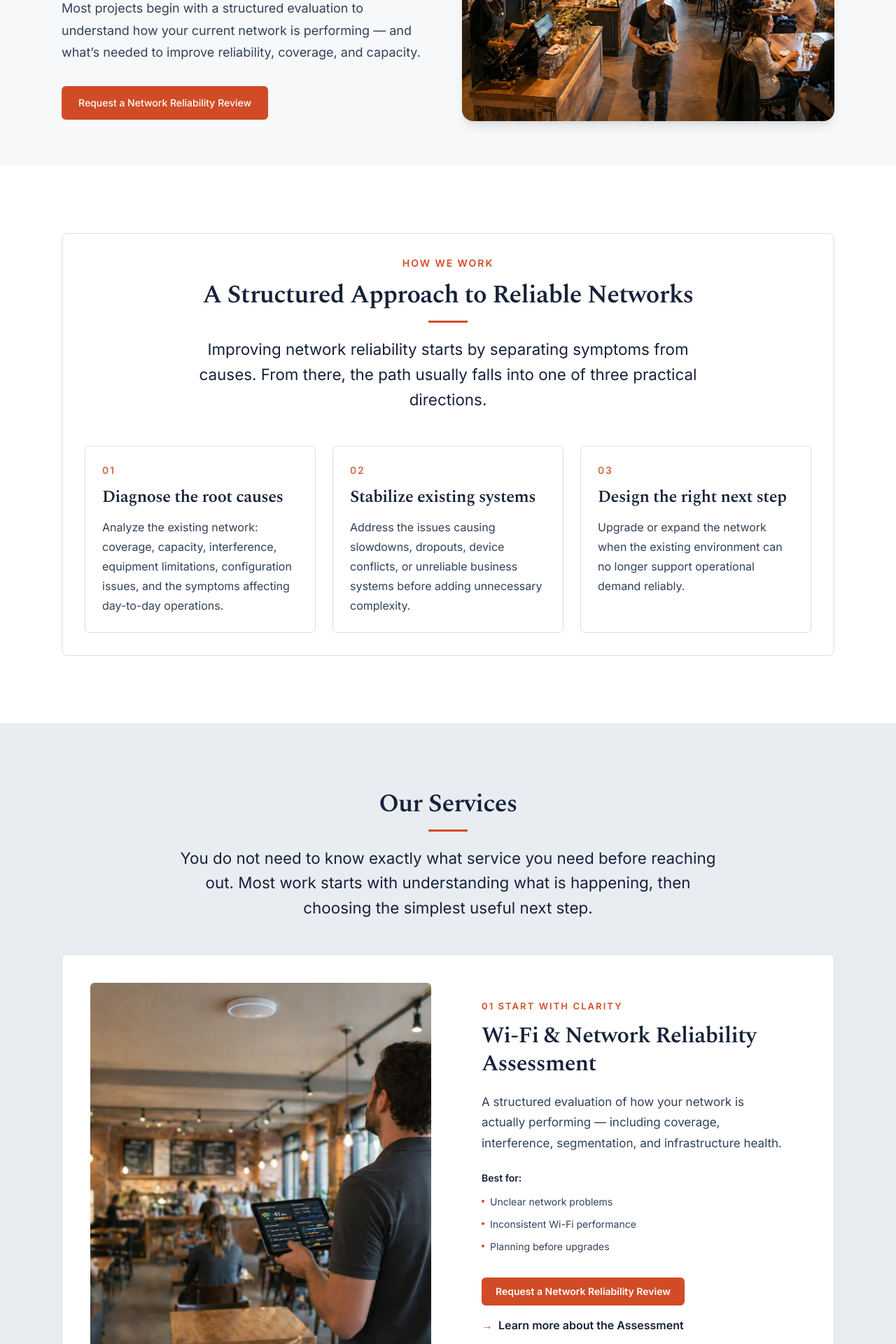
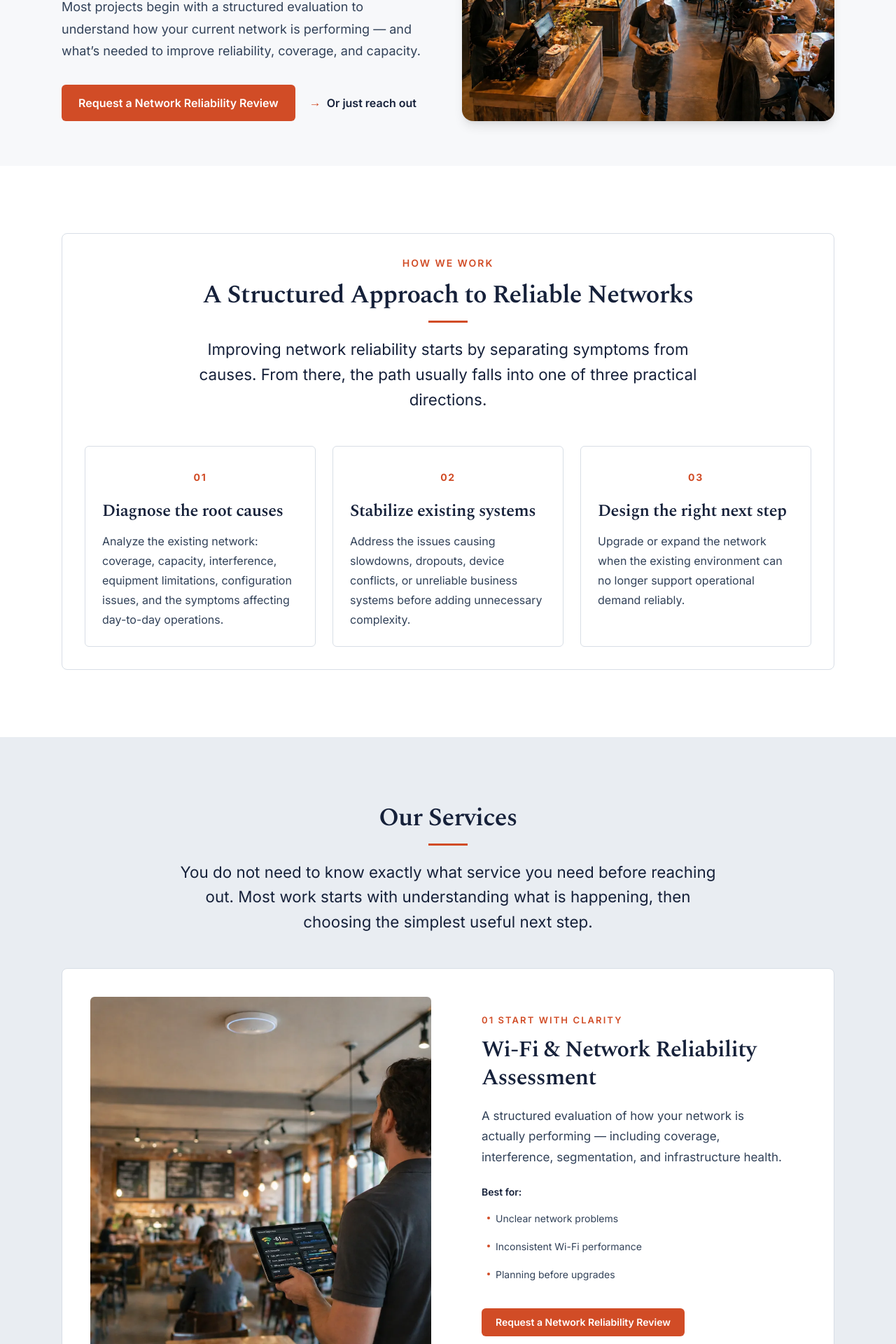
Before and after one commit to getpluggedinsf/website, a Next.js app: page /services in a window 1280 px wide. Shown: the part 420-2340 px from the top of the page at 70% size. Built offline with nearby package versions, Linux system fonts and the light colour scheme.

Commit message:
Refine service and restaurant page UX interactions; add /bcard redirect to homepage

```diff
--- a/next.config.ts
+++ b/next.config.ts
@@ -19,6 +19,17 @@ const nextConfig: NextConfig = {
       },
     ];
   },
+
+  async redirects() {
+    return [
+      {
+        source: "/bcard",
+        destination:
+          "/?utm_source=bcard&utm_medium=qr&utm_campaign=offline",
+        permanent: false, // 307 redirect (recommended)
+      },
+    ];
+  },
 };
 
 export default nextConfig;
--- a/src/components/home/HowWeHelp.tsx
+++ b/src/components/home/HowWeHelp.tsx
@@ -48,7 +48,7 @@ export default function HowWeHelp() {
             className="group/card block h-full no-underline"
           >
             <Surface
-              className="h-full overflow-hidden bg-white transition duration-200 group-hover/card:-translate-y-0.5 group-hover/card:border-[var(--pip-orange)] group-hover/card:ring-1 group-hover/card:ring-[var(--pip-orange)] group-hover/card:shadow-sm"
+              className="h-full overflow-hidden bg-white transition duration-200 group-hover/card:-translate-y-0.5 group-hover/card:border-[var(--pip-orange)]/60 group-hover/card:shadow-sm"
               padding="md"
               radius="md"
               border
--- a/src/components/services/ChoosingNextStep.tsx
+++ b/src/components/services/ChoosingNextStep.tsx
@@ -37,36 +37,31 @@ export function ChoosingNextStep() {
             solution based on what we find.
           </p>
 
-          <div className="mx-auto mt-7 max-w-[680px] rounded-lg border border-[var(--pip-border)] bg-[var(--pip-surface)]/70 px-5 py-5 text-left sm:px-6 sm:py-6">
-            <ul className="space-y-5">
+<div className="mx-auto mt-7 grid max-w-xl gap-3 text-left">
   {guidanceItems.map((item) => (
-                <li key={item.prompt} className="flex gap-3">
-                  <span className="mt-[0.6rem] h-1.5 w-1.5 shrink-0 rounded-full bg-[var(--pip-orange)]" />
-
-                  <div>
-                    <p className="text-[16px] leading-6 text-slate-700">
+    <Link
+      key={item.prompt}
+      href={item.href}
+      className="group/card block rounded-lg border border-[var(--pip-border)] bg-white px-5 py-5 no-underline transition duration-200 hover:-translate-y-0.5 hover:border-[var(--pip-orange)]/60 hover:shadow-sm"
+    >
+      <p className="text-center text-[16px] leading-6 text-slate-700">
         {item.prompt}
       </p>
 
-                    <Link href={item.href}>
-                      <span className="group/link inline-flex items-center gap-2 text-[16px] font-semibold text-[var(--pip-ink)] no-underline">
+      <span className="mt-2 flex w-full items-center justify-center gap-2 text-[16px] font-semibold text-[var(--pip-ink)]">
         <span
           aria-hidden="true"
-                          className="text-[var(--pip-orange)] text-base font-bold transition-transform duration-200 group-hover/link:translate-x-0.5"
+          className="mt-0.5 text-[17px] text-[var(--pip-orange)] transition-transform duration-200 group-hover/card:translate-x-0.5"
         >
           →
         </span>
-                        <span className="underline-offset-4 group-hover/link:underline">
+        <span className="underline-offset-4 group-hover/card:underline">
           {item.action}
         </span>
       </span>
     </Link>
+  ))}
 </div>
-                </li>
-              ))}
-            </ul>
-          </div>
-
           <div className="mx-auto mt-6 max-w-2xl space-y-2 text-[16px] leading-[1.6]">
             <p className="text-slate-700">
               Or just{" "}
--- a/src/components/services/OurServices.tsx
+++ b/src/components/services/OurServices.tsx
@@ -70,7 +70,7 @@ function BestForList({ items }: { items: readonly string[] }) {
       <p className="text-sm font-semibold text-[var(--pip-ink)]">Best for:</p>
       <ul className="mt-3 grid gap-2 text-sm leading-6 text-slate-700 sm:grid-cols-3 lg:grid-cols-1">
         {items.map((item) => (
-          <li key={item} className="flex gap-2">
+          <li key={item} className="group/item flex gap-2 rounded-md px-2 py-1 transition duration-200 hover:bg-[var(--pip-bg-light)]">
             <span className="mt-[0.55rem] h-1 w-1 shrink-0 rounded-full bg-[var(--pip-orange)]" />
             <span>{item}</span>
           </li>
@@ -105,7 +105,7 @@ export function OurServices() {
               radius="lg"
               border
               shadow={false}
-              className="overflow-hidden"
+              className="overflow-hidden bg-white transition duration-200 hover:-translate-y-0.5 hover:border-[var(--pip-ink)] hover:shadow-sm"
             >
               <div
                 className={[
--- a/src/components/services/ServicesFinalCta.tsx
+++ b/src/components/services/ServicesFinalCta.tsx
@@ -81,7 +81,7 @@ export function ServicesFinalCta({
           src={image.src}
           alt={image.alt}
           sizes="(min-width: 1024px) 40vw, 100vw"
-          className="border border-white/15 bg-white/5"
+          className="rounded-lg"
         />
       </div>
     </Section>
--- a/src/components/services/ServicesHero.tsx
+++ b/src/components/services/ServicesHero.tsx
@@ -72,12 +72,26 @@ export function ServicesHero({ breadcrumb }: ServicesHeroProps) {
             </p>
           </div>
 
-          <div className="mt-8">
+<div className="mt-8 flex flex-col gap-4 sm:flex-row sm:items-center sm:gap-5">
   <Link
     href="/contact?intent=assessment"
-              className="btn-tap btn-mobile-full inline-flex min-h-12 items-center justify-center whitespace-nowrap rounded-md bg-[var(--pip-orange)] px-6 py-3 text-sm font-medium text-white no-underline transition hover:opacity-90"
+    className="inline-flex min-h-12 w-full items-center justify-center rounded-md bg-[var(--pip-orange)] px-6 py-3.5 text-[16px] font-semibold text-white no-underline transition hover:brightness-110 sm:w-fit"
   >
     Request a Network Reliability Review
+  </Link>
+
+  <Link href="/contact?intent=general">
+    <span className="group/link inline-flex items-center gap-2 text-[16px] font-semibold text-[var(--pip-ink)] no-underline">
+      <span
+        aria-hidden="true"
+        className="text-[17px] text-[var(--pip-orange)] transition-transform duration-200 group-hover/link:translate-x-0.5"
+      >
+        →
+      </span>
+      <span className="underline-offset-4 group-hover/link:underline">
+        Or just reach out
+      </span>
+    </span>
   </Link>
 </div>
         </div>
--- a/src/components/services/StructuredApproach.tsx
+++ b/src/components/services/StructuredApproach.tsx
@@ -43,9 +43,16 @@ export function StructuredApproach() {
 
         <div className="mt-12 grid gap-6 md:grid-cols-3">
           {approachCards.map((card, index) => (
-            <Surface key={card.title} padding="md" radius="md" border shadow={false}>
+            <Surface
+              key={card.title}
+              padding="md"
+              radius="md"
+              border
+              shadow={false}
+              className="group/card bg-white transition duration-200 hover:-translate-y-0.5 hover:border-[var(--pip-ink)] hover:shadow-sm"
+            >
               <div className="space-y-3">
-                <div className="text-sm font-semibold tracking-[0.12em] text-[var(--pip-orange)]/85">
+                <div className="mx-auto flex h-10 w-10 items-center justify-center text-sm font-bold tracking-[0.12em] text-[var(--pip-orange)] transition duration-200 group-hover/card:rounded-full group-hover/card:bg-[var(--pip-orange)]/10 group-hover/card:scale-105">
                   {String(index + 1).padStart(2, "0")}
                 </div>
 
```
Also changed, not shown: src/app/restaurants/page.tsx (+27 -13 lines). Lines whose indentation alone changed are shown as unchanged.
